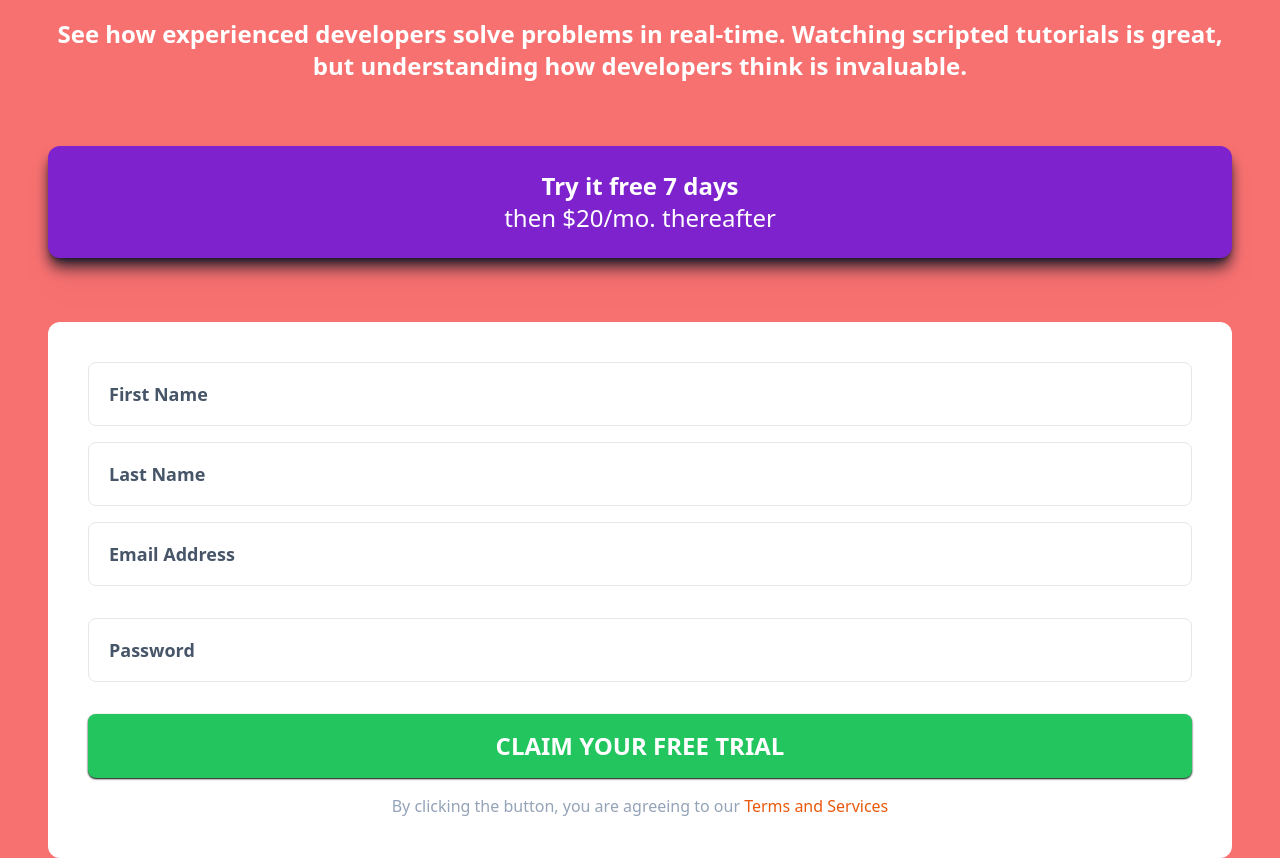
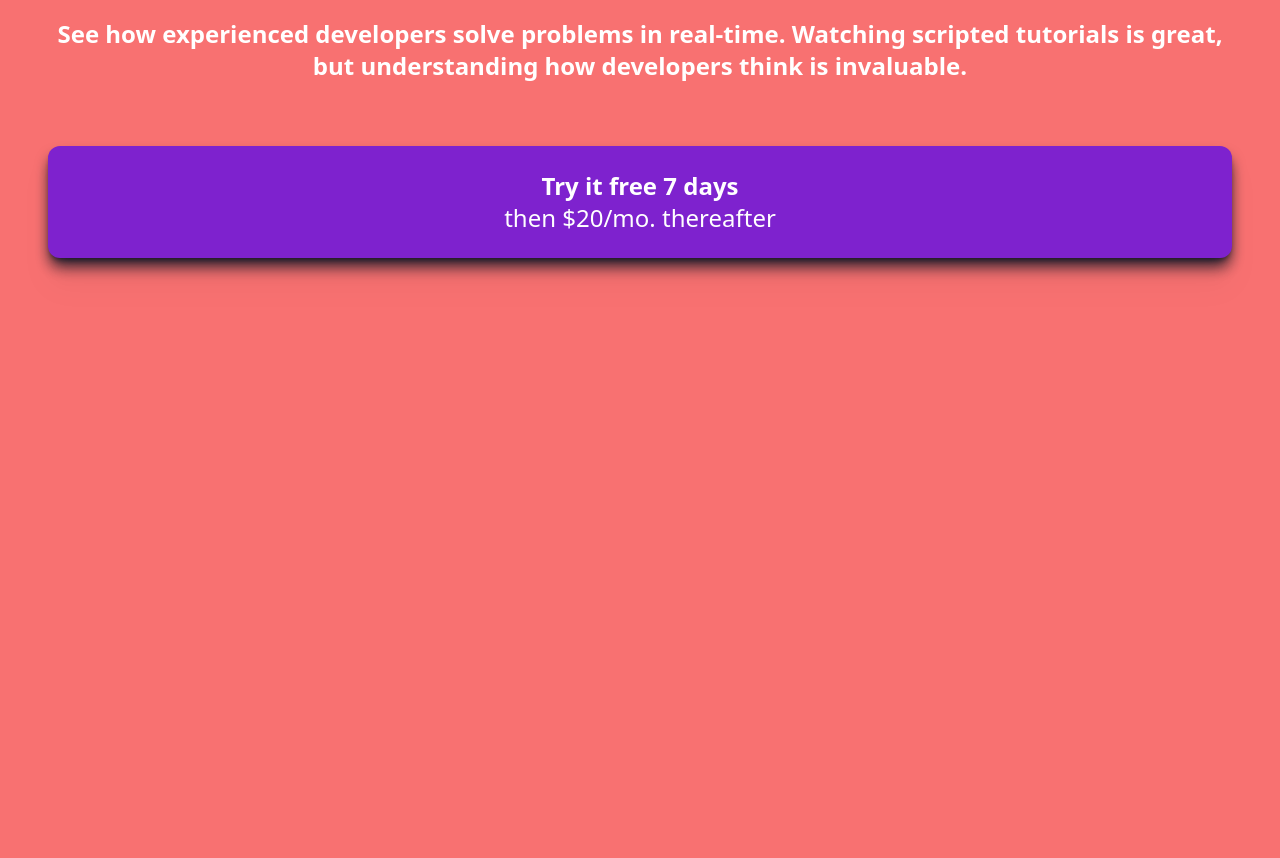
Before and after one commit to accedie-xcd/frontend-mentor-intro-sign-up-form, a website: page docs/index.html in a window 1280 px wide. Shown: the part 118-976 px from the top of the page. After the commit the page ends 800 px from the top, so only its background shows below. Drawn offline with Linux system fonts and the light colour scheme.

Commit message:
Delete forms

```diff
--- a/docs/index.html
+++ b/docs/index.html
@@ -28,76 +28,7 @@
         thereafter
       </div>
 
-      <!-- Start forms -->
-      <form
-        id="form"
-        class="w-full bg-white p-10 rounded-xl mx-auto"
-        name="form"
-        action="#"
-        onsubmit="return validate();"
-      >
-      <!-- first name -->
-        <div class="mb-4">
-          <input
-            id="fName"
-            required
-            type="text"
-            placeholder="First Name"
-            class="border h-16 w-full placeholder:font-bold placeholder:text-slate-600 text-slate-600 px-5 text-lg rounded-lg"
-          />
-          <p id="fName-help" class="hidden text-red-600">cannot be empty</p>
-        </div>
-        <!-- end first name -->
-        <!-- last name -->
-        <div class="mb-4">
-          <input
-            id="lNAme"
-            type="text"
-            placeholder="Last Name"
-            required
-            class="border h-16 w-full placeholder:font-bold placeholder:text-slate-600 text-slate-600 px-5 text-lg rounded-lg"
-          />
-          <p id="lName-help" class="hidden text-red-600">cannot be empty</p>
-        </div>
-        <!-- end last name -->
-        <!-- email -->
-        <div class="mb-4">
-          <input
-            id="email"
-            type="text"
-            placeholder="Email Address"
-            required
-            class="border h-16 w-full placeholder:font-bold placeholder:text-slate-600 text-slate-600 px-5 text-lg mb-4 rounded-lg"
-          />
-          <p id="email-help" class="hidden text-red-600">invalid email</p>
-        </div>
-        <!-- end email -->
-        <!-- password -->
-        <div class="mb-4">
-          <input
-            id="password"
-            type="text"
-            placeholder="Password"
-            required
-            class="border h-16 w-full placeholder:font-bold placeholder:text-slate-600 text-slate-600 px-5 text-lg mb-4 rounded-lg"
-          />
-          <p id="password-help" class="hidden text-red-600">cannot be empty</p>
-        </div>
-        <!-- end password -->
-        <!-- submit button -->
-        <input
-          id="submit"
-          type="submit"
-          value="CLAIM YOUR FREE TRIAL"
-          class="bg-green-500 w-full text-white font-semibold h-16 rounded-lg shadow-black shadow-sm text-2xl mb-4 hover:opacity-60"
-        />
-        <p class="text-slate-400 text-center">
-          By clicking the button, you are agreeing to our
-          <a href="#" class="text-orange-600">Terms and Services</a>
-        </p>
-        <!-- end submit button -->
-      </form>
-      <!-- end form -->
+
     </main>
 
     <script src="scripts.js"></script>
```
